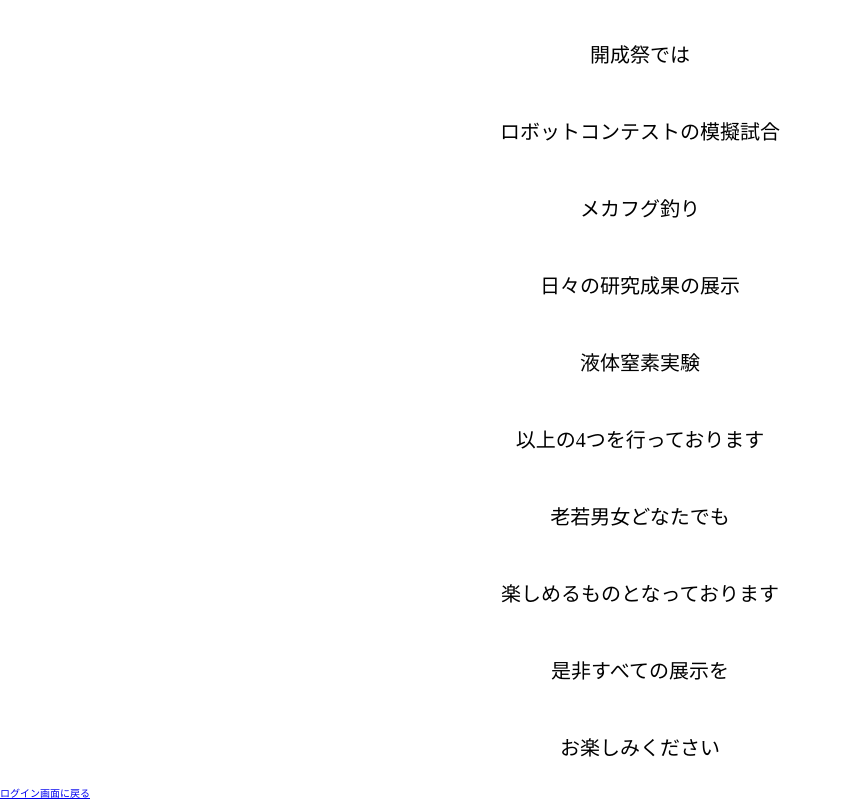
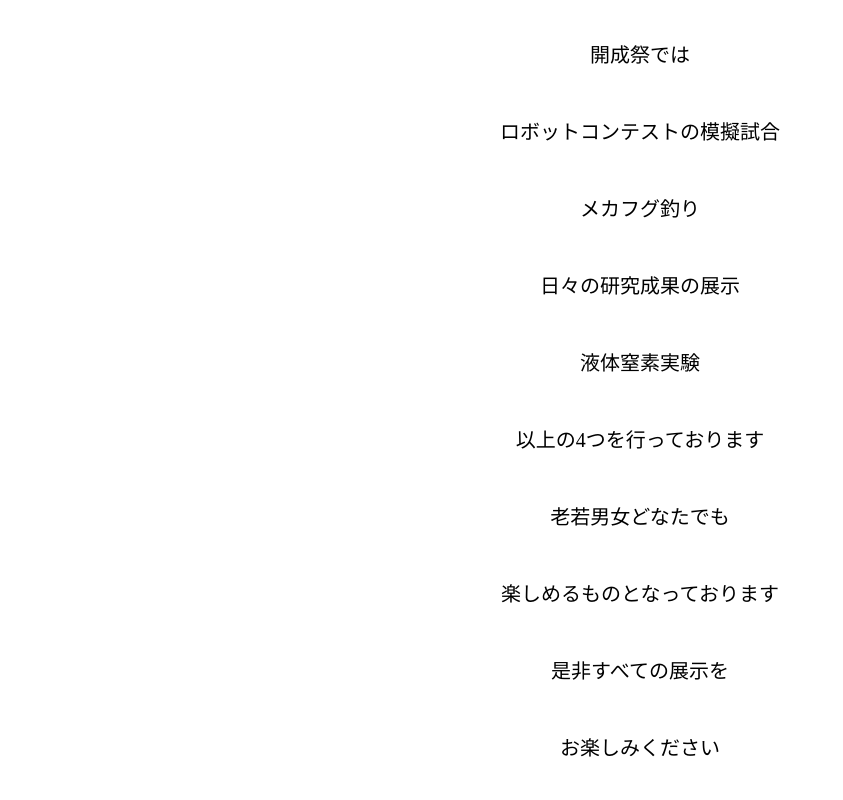
Before and after one commit to zushi-kaiseibkb/clubjournal, a plain HTML site: page HP/HP.html in a window 1280 px wide. Shown: the part 1466-2266 px from the top of the page, without its empty margins (0-843 px from the left). Drawn offline with nearby package versions, Linux system fonts and the light colour scheme; some packages are replaced by stand-ins of ours.

Commit message:
Update HP.html

```diff
--- a/HP/HP.html
+++ b/HP/HP.html
@@ -49,7 +49,6 @@
             <p class="text fadeUpTrigger">是非すべての展示を</p>
             <p class="text fadeUpTrigger">お楽しみください</p>
         </div>
-        <a href="../index.html">ログイン画面に戻る</a>
     </main>
 <script src="../menubar.js"></script>
 <script src="https://code.jquery.com/jquery-3.4.1.min.js" integrity="sha256-CSXorXvZcTkaix6Yvo6HppcZGetbYMGWSFlBw8HfCJo=" crossorigin="anonymous"></script>
```
